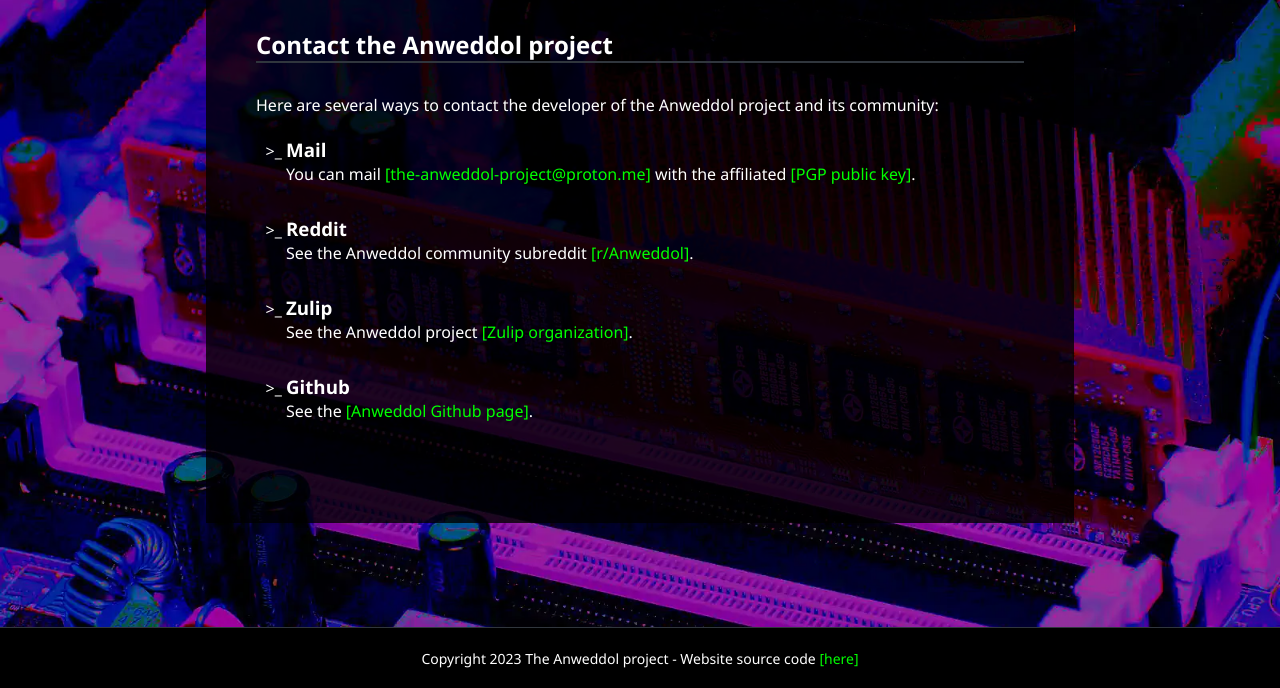
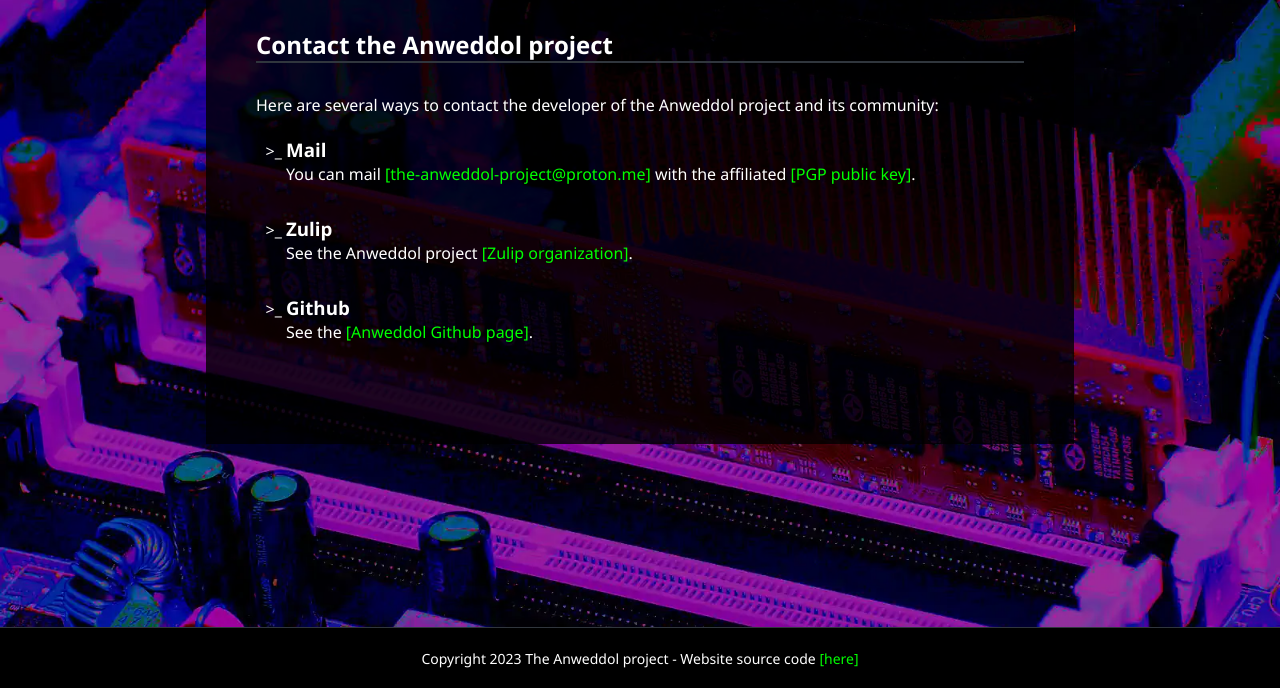
Before and after one commit to the-anweddol-project/the-anweddol-project.github.io, a plain HTML site: page social.html in a window 1280 px wide. Shown: the part 112-800 px from the top of the page. Drawn offline with Linux system fonts and the light colour scheme.

Commit message:
Deleted reddit link

```diff
--- a/social.html
+++ b/social.html
@@ -47,10 +47,6 @@
 	                    <p>You can mail <a class="link-anchor" href="mailto:the-anweddol-project@proton.me">[the-anweddol-project@proton.me]</a> with the affiliated <a class="link-anchor" href="contact/A050C2B36F2E80BE6FDE6E0F0D3F21975020EFC0.asc">[PGP public key]</a>.</p>
 	                </li>
 	                <li>
-	                    <h3>Reddit</h3>
-	                    <p>See the Anweddol community subreddit <a class="link-anchor" target="_blank" rel="noopener noreferrer" hreflang="en" href="https://www.reddit.com/r/Anweddol/">[r/Anweddol]</a>.</p>
-	                </li>
-	                <li>
 	                    <h3>Zulip</h3>
 	                    <p>See the Anweddol project <a class="link-anchor" target="_blank" rel="noopener noreferrer" hreflang="en" href="https://anweddol.zulipchat.com">[Zulip organization]</a>.</p>
 	                </li>
```
